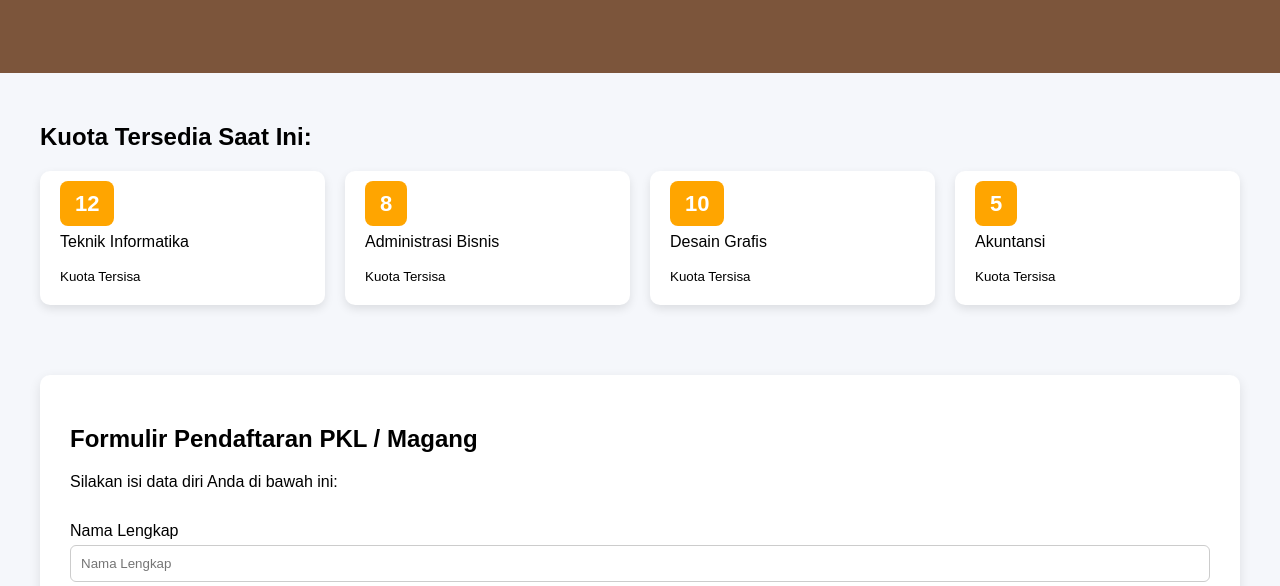
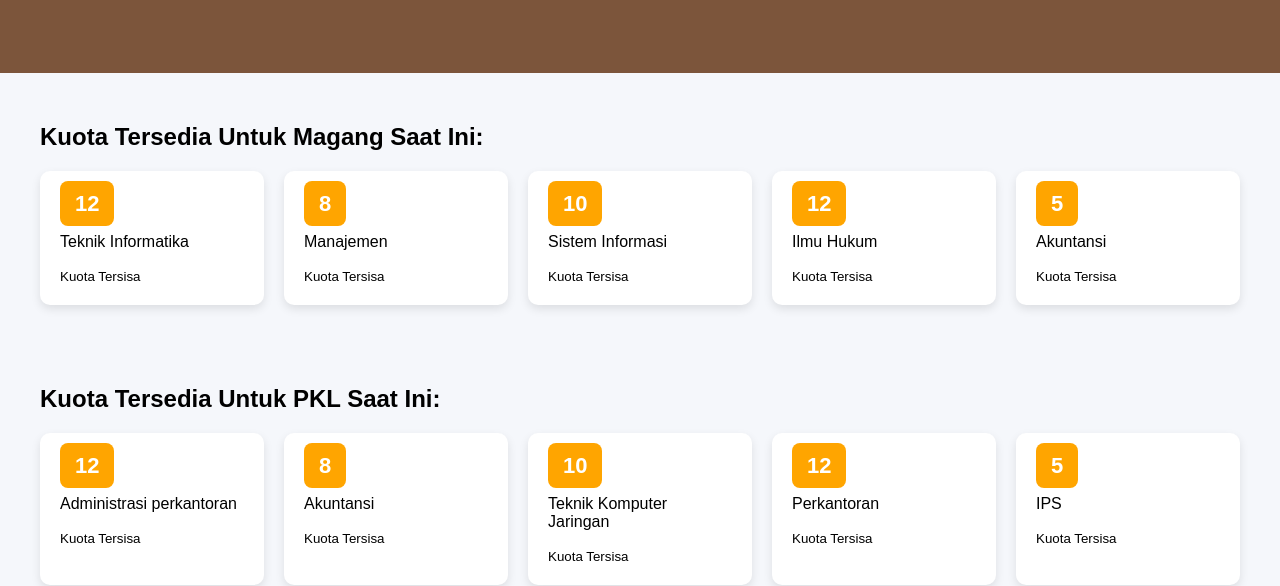
Before and after one commit to Falxyz25/samplewebsitemagang-pkl, a plain HTML site: page index.html in a window 1280 px wide. Shown: the part 249-835 px from the top of the page. Drawn offline with Linux system fonts and the light colour scheme.

Commit message:
Update index.html

```diff
--- a/index.html
+++ b/index.html
@@ -30,7 +30,7 @@
 
 <!-- KUOTA -->
 <section class="kuota">
-  <h2>Kuota Tersedia Saat Ini:</h2>
+  <h2>Kuota Tersedia Untuk Magang Saat Ini:</h2>
   <div class="kuota-box">
     <div class="card">
       <span class="jumlah">12</span>
@@ -39,17 +39,53 @@
     </div>
     <div class="card">
       <span class="jumlah">8</span>
-      <p>Administrasi Bisnis</p>
+      <p>Manajemen</p>
       <small>Kuota Tersisa</small>
     </div>
     <div class="card">
       <span class="jumlah">10</span>
-      <p>Desain Grafis</p>
+      <p>Sistem Informasi</p>
+      <small>Kuota Tersisa</small>
+    </div>
+    <div class="card">
+      <span class="jumlah">12</span>
+      <p>Ilmu Hukum</p>
       <small>Kuota Tersisa</small>
     </div>
     <div class="card">
       <span class="jumlah">5</span>
       <p>Akuntansi</p>
+      <small>Kuota Tersisa</small>
+    </div>
+  </div>
+</section>
+
+<section class="kuota">
+  <h2>Kuota Tersedia Untuk PKL Saat Ini:</h2>
+  <div class="kuota-box">
+    <div class="card">
+      <span class="jumlah">12</span>
+      <p>Administrasi perkantoran</p>
+      <small>Kuota Tersisa</small>
+    </div>
+    <div class="card">
+      <span class="jumlah">8</span>
+      <p>Akuntansi</p>
+      <small>Kuota Tersisa</small>
+    </div>
+    <div class="card">
+      <span class="jumlah">10</span>
+      <p>Teknik Komputer Jaringan</p>
+      <small>Kuota Tersisa</small>
+    </div>
+    <div class="card">
+      <span class="jumlah">12</span>
+      <p>Perkantoran</p>
+      <small>Kuota Tersisa</small>
+    </div>
+    <div class="card">
+      <span class="jumlah">5</span>
+      <p>IPS</p>
       <small>Kuota Tersisa</small>
     </div>
   </div>
```
